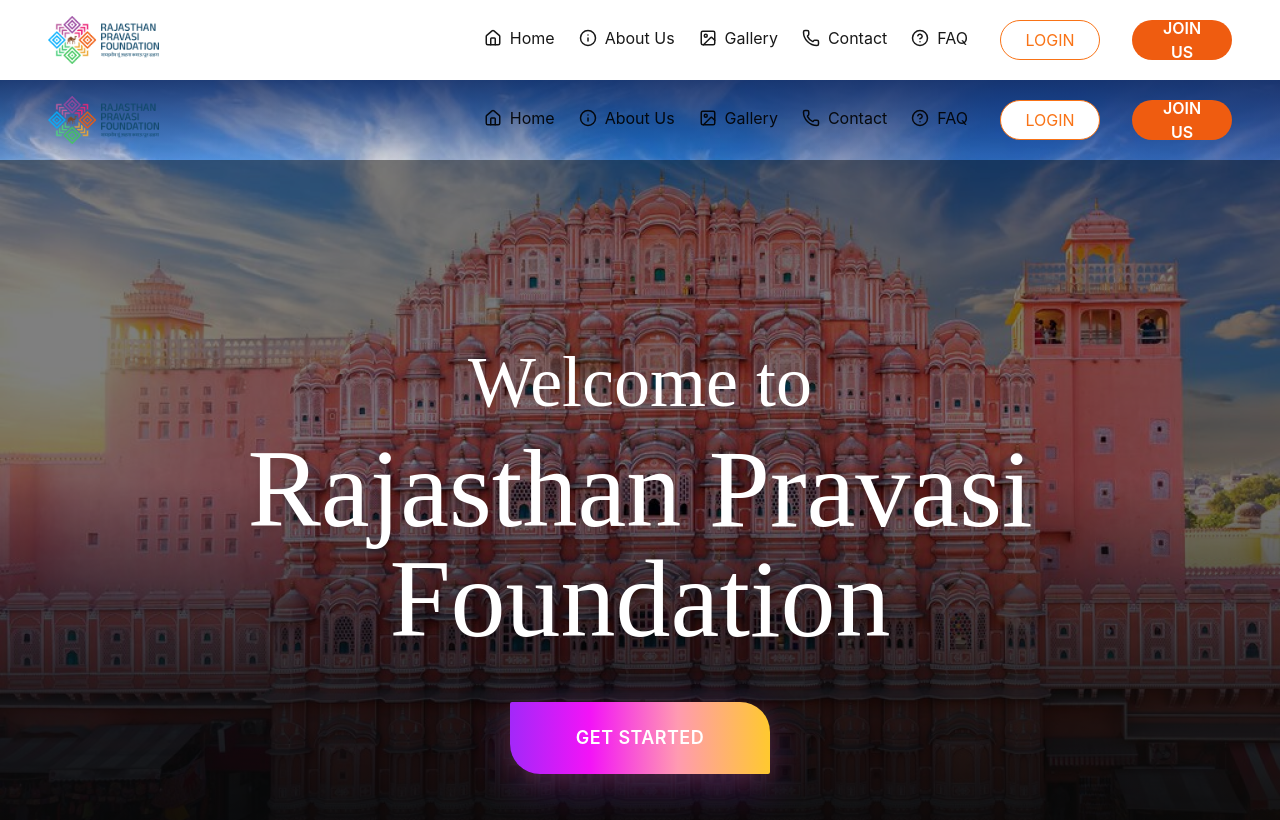
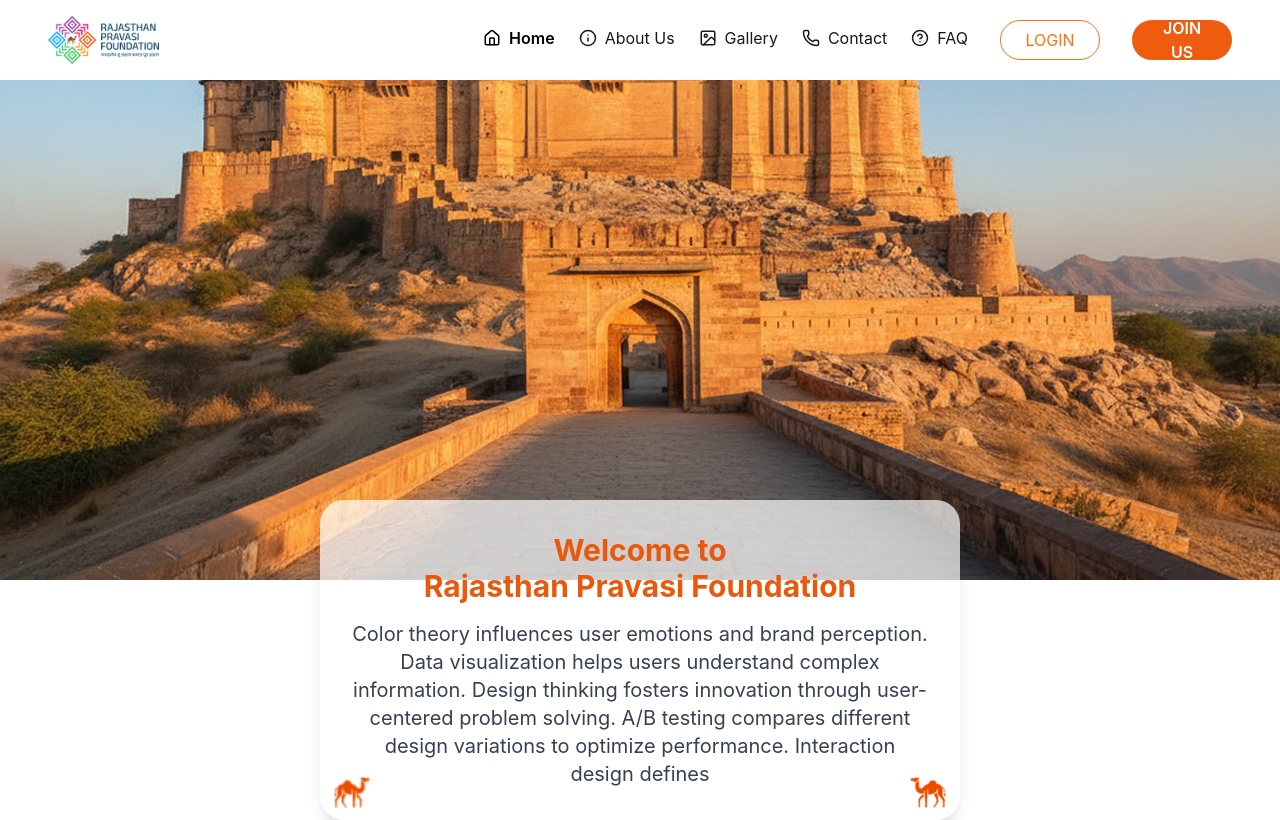
Before and after one commit to garvitasingh/rajasthan-pravasi-foundation, a React (Vite) app: page / in a window 1280 px wide. Shown: the top 820 px of the page. Built offline with nearby package versions, Linux system fonts and the light colour scheme.

Commit message:
remove landing page

```diff
--- a/src/App.jsx
+++ b/src/App.jsx
@@ -51,8 +51,8 @@
       <Navbar />
       <Routes location={location} key={location.pathname}>
         {/* Public pages (no transition) */}
-        <Route path="/" element={<LandingPage />} />
-        <Route path="/home" element={<Home />} />
+        {/* <Route path="/" element={<LandingPage />} /> */}
+        <Route path="/" element={<Home />} />
         <Route path="/about" element={<About />} />
         <Route path="/gallery" element={<Gallery />} />
         <Route path="/contact" element={<Contact />} />
--- a/src/components/Navbar.jsx
+++ b/src/components/Navbar.jsx
@@ -11,7 +11,7 @@
   const [open, setOpen] = useState(false);
 
   const navItems = [
-    { label: "Home", path: "/home", icon: <Home size={18} /> },
+    { label: "Home", path: "/", icon: <Home size={18} /> },
     { label: "About Us", path: "/about", icon: <Info size={18} /> },
     { label: "Gallery", path: "/gallery", icon: <Image size={18} /> },
     { label: "Contact", path: "/contact", icon: <Phone size={18} /> },
```
